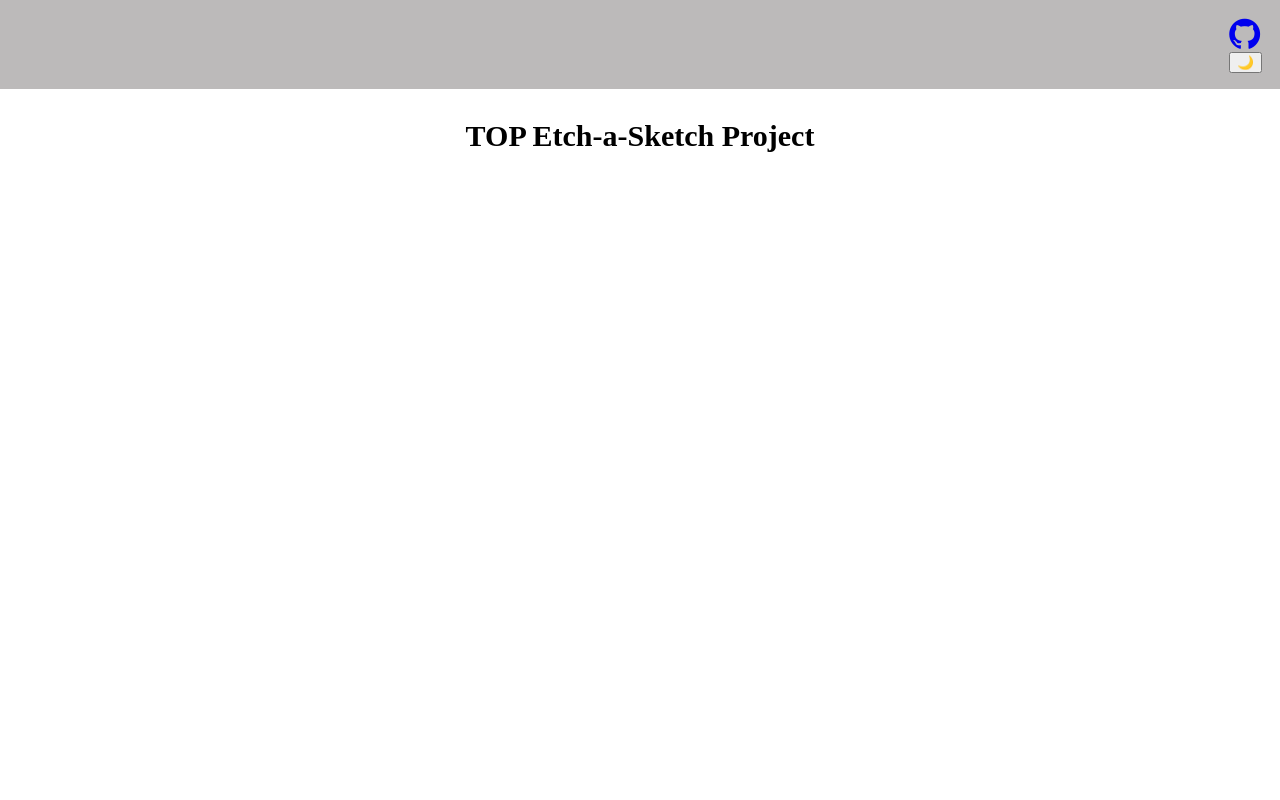
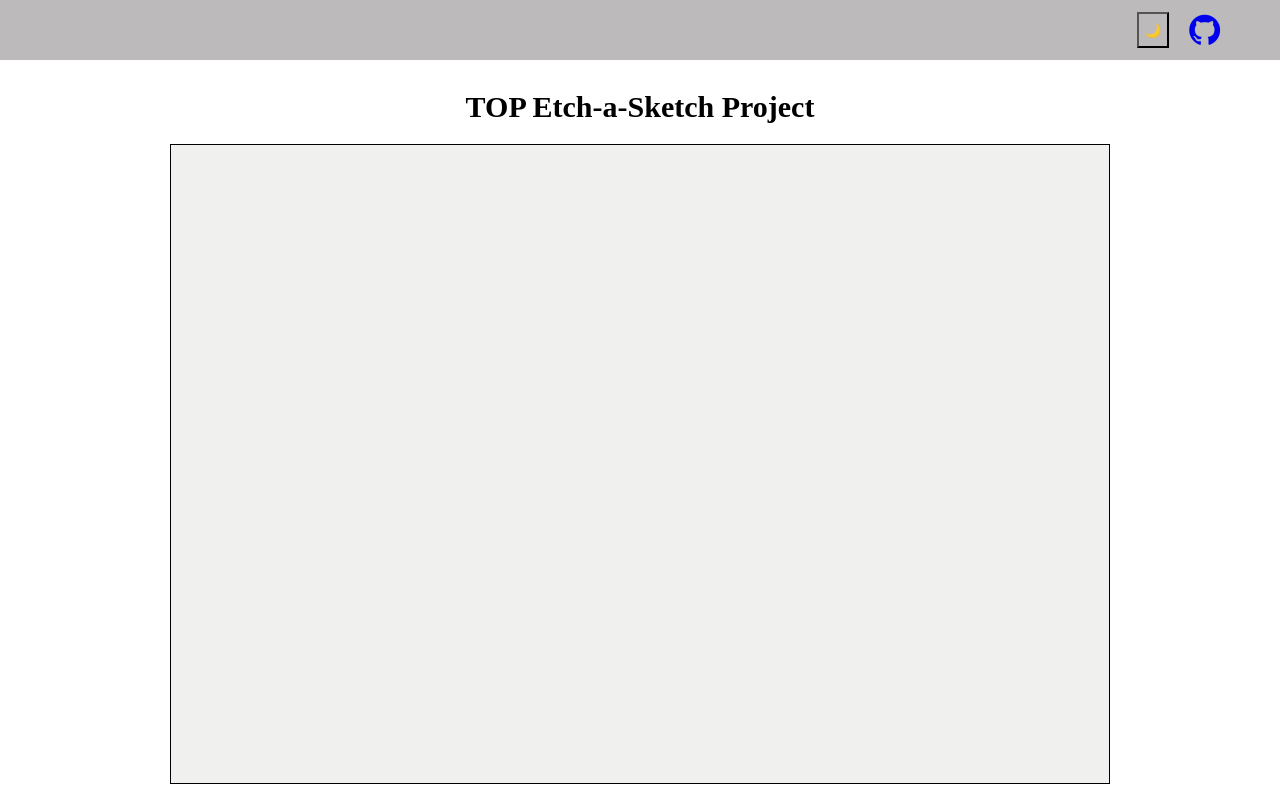
Before and after one commit to Euuiiii/Etch-a-Sketch, a plain HTML site: page index.html in a window 1280 px wide. Drawn offline with Linux system fonts and the light colour scheme.

Commit message:
add: container box

```diff
--- a/index.html
+++ b/index.html
@@ -10,12 +10,14 @@
 </head>
 <body>
     <nav>
-        <ul>
+        <ul class = "nav-links">
+            <button class = "toggle-btn" arial = "Toggle button">🌙</button>
             <li class = "github"><a href = "https://github.com/Euuiiii/Etch-a-Sketch"><i style="font-size:36px" class="fa">&#xf09b;</i></a></li>
-            <button class = "toggle-btn" arial = "Toggle button">🌙</button>
         <ul>
     </nav>
 
     <header>TOP Etch-a-Sketch Project</header>
+
+    <div class = "container"> </div>
 </body>
 </html>
--- a/script.js
+++ b/script.js
@@ -1,3 +1,4 @@
+// Dark mode toggle button
 const toggle = document.querySelector('.toggle-btn');
 const body = document.body;
 
@@ -15,3 +16,14 @@ toggle.addEventListener('click', () => {
 
   localStorage.setItem('theme', isDark ? 'dark' : 'light');
 });
+// Dark mode toggle button end
+
+const container = document.querySelector(".container");
+
+const totalSquares = 16 * 16;
+
+for (let i = 0; i < totalSquares; i++){
+  const sq = document.createElement('div');
+  container.appendChild(sq);
+
+}
--- a/styles.css
+++ b/styles.css
@@ -11,21 +11,32 @@ body{
     background-color: rgb(70, 69, 69);
 }
 
-nav, li {
-    list-style-type : none;
-    display: flex;
+nav {
     background-color: rgb(188, 186, 186);
-    justify-content : right;
-    gap : 20px;
+    height : 60px;
+    display : flex;
+    align-items : center;
+    justify-content : flex-end;
 }
 
-.github{
-    margin-right : 20px;
+.nav-links {
+    display: flex;
+    gap: 20px;
+    list-style: none;
+    margin: 0;
+    padding: 0;
 }
 
-.toggle{
-    display: flex;
-    justify-content : left;
+.nav-links li {
+    background: transparent;
+}
+
+.github {
+    margin-right: 0;
+}
+
+.toggle-btn{
+    background-color : rgb(188, 186, 186);
 }
 
 nav li:hover a {
@@ -39,3 +50,18 @@ header{
     font-weight: 900;
     margin-top: 30px;
 }
+
+
+.container{
+    border : 1px solid black;
+    display : flex;
+    flex-wrap : wrap;
+    align-items : center;
+    justify-content : center;
+    height : 80dvh;
+    width : min(940px, 100%);
+    box-sizing : border-box;
+    background-color : #f0f1ef;
+    align-items : center;
+    margin : 20px auto 0;
+}
```
